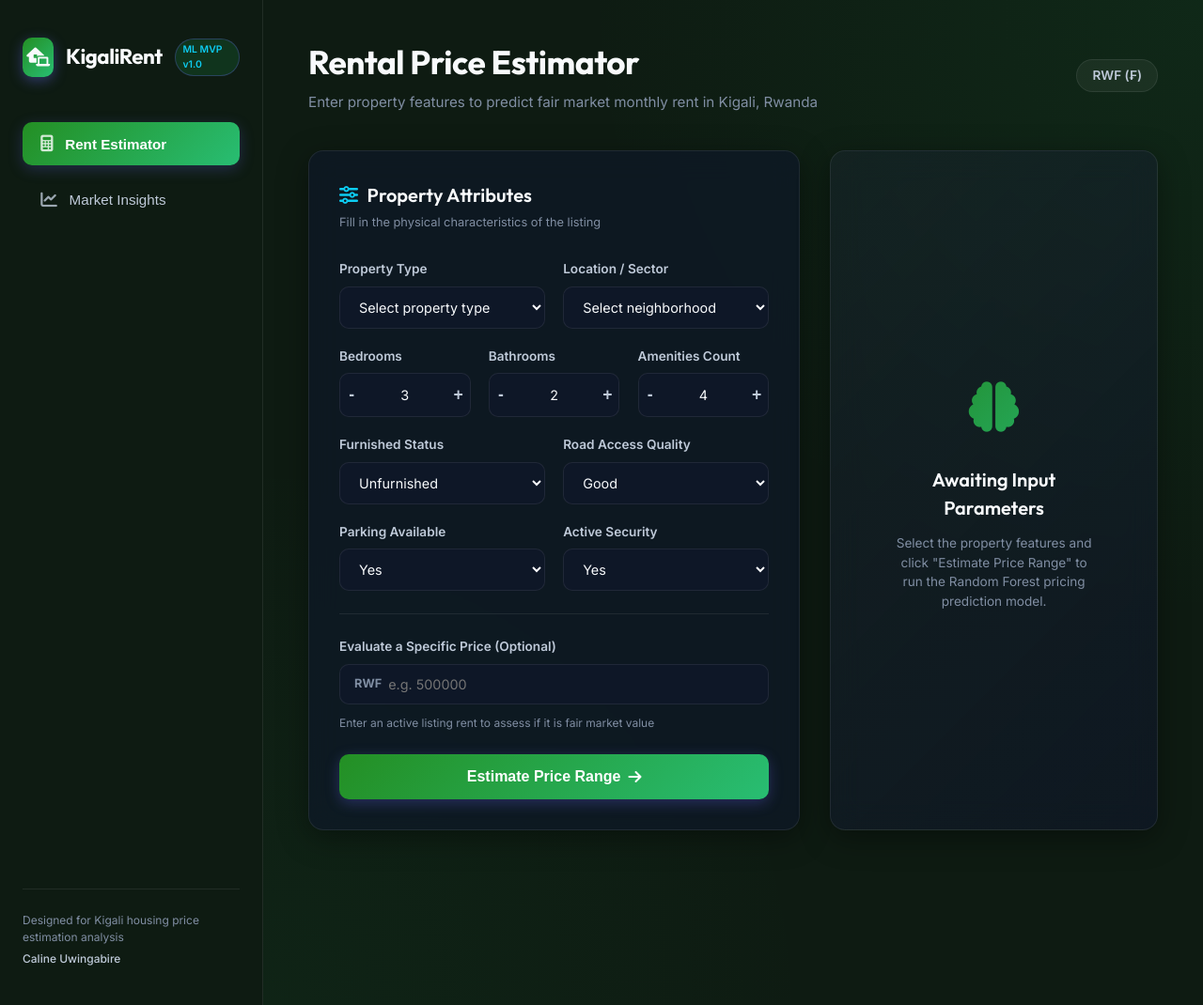
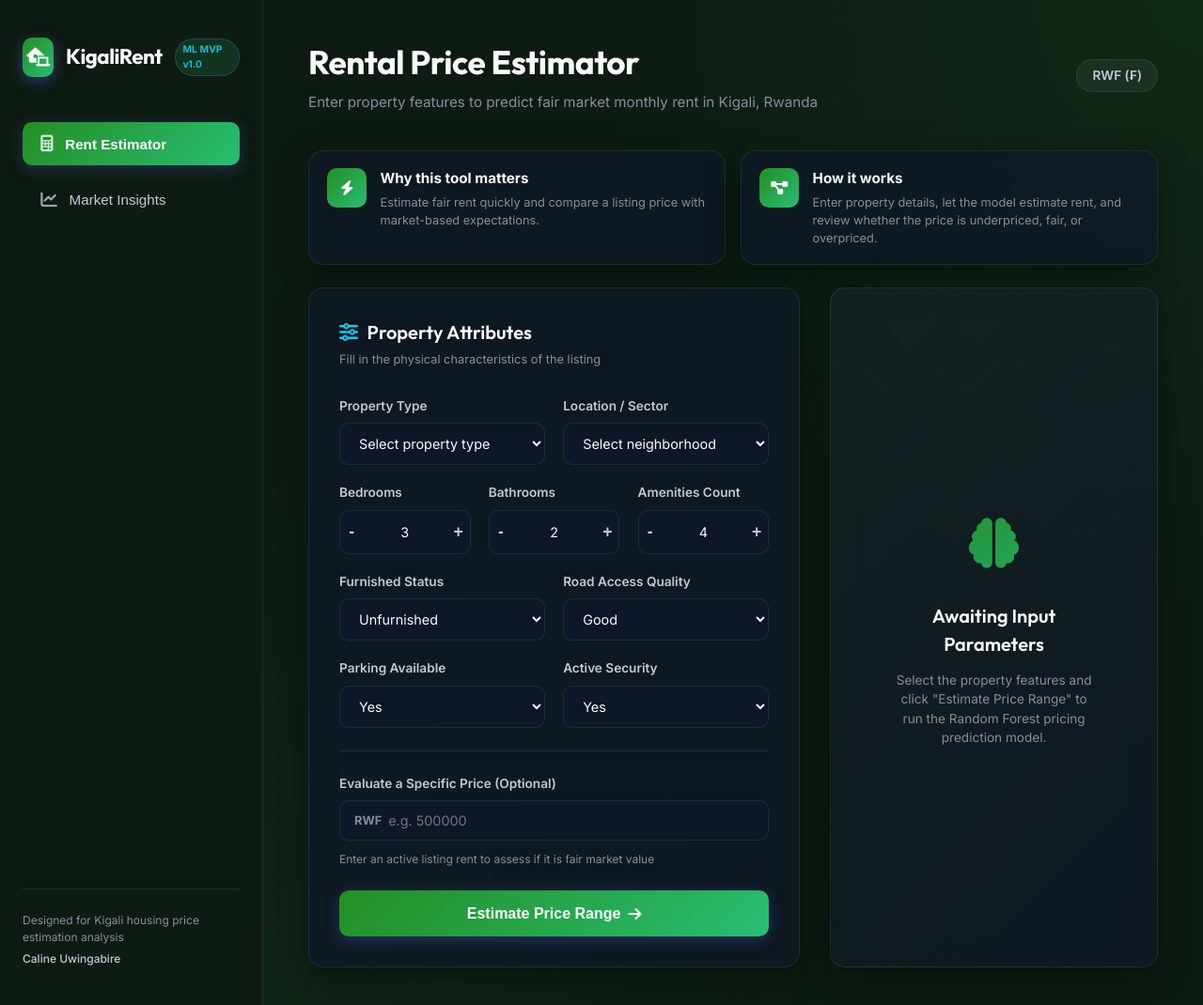
Before and after one commit to Uwingabir/kigali-rental-price-estimator, a Flask app: page / in a window 1280 px wide. Shown: the whole page at 94% size. Run offline with Flask 3, Linux system fonts and the light colour scheme; parts of the project's set-up code (start-up, migrations or seed data) failed here and were passed over.

Commit message:
Improve rental assessment UI and prediction logic

```diff
--- a/app.py
+++ b/app.py
@@ -152,33 +152,78 @@ def predict():
 
         logger.info(f"Input data prepared: {input_data.to_dict()}")
 
-        # Predict using pipeline
+        # Predict using pipeline (point estimate)
         predicted_val = pipeline.predict(input_data)[0]
         logger.info(f"Prediction successful: {predicted_val}")
 
         # Post-process predictions: rent cannot be negative
         predicted_rent = max(0.0, float(predicted_val))
 
-        # Calculate estimate range: e.g., standard confidence margin of ±12%
-        margin = 0.12
-        rent_min = round(predicted_rent * (1 - margin))
-        rent_max = round(predicted_rent * (1 + margin))
+        # Try to compute a model-based prediction interval when possible
+        # For RandomForestRegressor we can use per-tree predictions and take percentiles
+        rent_min = None
+        rent_max = None
+
+        try:
+            from sklearn.pipeline import Pipeline as _Pipeline
+
+            final_estimator = pipeline
+            X_trans = input_data
+
+            # If the pipeline is a scikit-learn Pipeline, extract the final estimator
+            if isinstance(pipeline, _Pipeline):
+                final_estimator = pipeline.steps[-1][1]
+                # transform inputs through the pipeline (all but last) if possible
+                if len(pipeline.steps) > 1 and hasattr(pipeline[:-1], 'transform'):
+                    X_trans = pipeline[:-1].transform(input_data)
+
+            # If final estimator exposes individual trees (RandomForest), build quantile interval
+            if hasattr(final_estimator, 'estimators_'):
+                # Collect each tree's prediction for the input and compute percentiles
+                tree_preds = np.vstack([est.predict(X_trans) for est in final_estimator.estimators_])
+                lower = float(np.percentile(tree_preds, 5))
+                upper = float(np.percentile(tree_preds, 95))
+                rent_min = round(max(0.0, lower))
+                rent_max = round(max(0.0, upper))
+        except Exception as e:
+            logger.debug(f"Could not compute ensemble interval: {e}")
+
+        # Fallback to a heuristic ±12% margin when model-based interval is not available
+        if rent_min is None or rent_max is None:
+            margin = 0.12
+            rent_min = round(predicted_rent * (1 - margin))
+            rent_max = round(predicted_rent * (1 + margin))
+
+        # If available, widen interval by the model's MAE to avoid incorrectly strict assessments
+        try:
+            mae = None
+            if market_stats:
+                # look for stored metrics produced by training
+                mae = market_stats.get('best_model_metrics', {}).get('MAE') or market_stats.get('mae')
+            if mae:
+                mae = float(mae)
+                rent_min = round(min(rent_min, predicted_rent - mae))
+                rent_max = round(max(rent_max, predicted_rent + mae))
+        except Exception:
+            pass
+
         predicted_rent = round(predicted_rent)
 
-        # Assess listed price if provided
-        price_status = "Not Provided"
-        price_diff_percent = 0.0
-
+        # Assess listed price if provided; otherwise mark as fair market baseline
         if listed_rent is not None:
             price_diff_percent = round(((listed_rent - predicted_rent) / predicted_rent) * 100, 1) if predicted_rent > 0 else 0
             if listed_rent < rent_min:
-                price_status = "Low"
+                price_status = "Underpriced"
             elif listed_rent > rent_max:
-                price_status = "High"
+                price_status = "Overpriced"
             else:
-                price_status = "Fair"
+                price_status = "Fair Market"
+        else:
+            # No comparison price entered; the estimate itself is the fair market value
+            price_status = "Fair Market"
+            price_diff_percent = 0.0
 
-        return jsonify({
+        response_payload = {
             "status": "success",
             "predicted_rent": predicted_rent,
             "rent_min": rent_min,
@@ -186,7 +231,18 @@ def predict():
             "listed_rent": listed_rent,
             "price_status": price_status,
             "price_diff_percent": price_diff_percent
-        })
+        }
+
+        # Include model MAE if available to help users understand typical error magnitude
+        try:
+            if market_stats:
+                mae_val = market_stats.get('best_model_metrics', {}).get('MAE') or market_stats.get('mae')
+                if mae_val is not None:
+                    response_payload['model_mae'] = round(float(mae_val))
+        except Exception:
+            pass
+
+        return jsonify(response_payload)
 
     except ValueError as e:
         logger.error(f"Value error during prediction: {str(e)}")
--- a/static/css/style.css
+++ b/static/css/style.css
@@ -254,6 +254,45 @@ body {
     gap: 2rem;
 }
 
+/* Intro / Explainer Strip */
+.insight-strip {
+    display: grid;
+    grid-template-columns: repeat(2, minmax(0, 1fr));
+    gap: 1rem;
+    margin-bottom: 1.5rem;
+}
+
+.info-card {
+    display: flex;
+    gap: 0.9rem;
+    align-items: flex-start;
+    padding: 1.1rem 1.2rem;
+}
+
+.info-icon {
+    width: 42px;
+    height: 42px;
+    border-radius: 10px;
+    background: var(--primary-gradient);
+    display: flex;
+    align-items: center;
+    justify-content: center;
+    color: white;
+    flex-shrink: 0;
+}
+
+.info-card h4 {
+    font-size: 0.95rem;
+    font-weight: 700;
+    margin-bottom: 0.25rem;
+}
+
+.info-card p {
+    font-size: 0.8rem;
+    color: var(--text-muted);
+    line-height: 1.5;
+}
+
 /* Form Styling */
 .form-row {
     display: flex;
@@ -377,13 +416,16 @@ select option {
 }
 
 /* Buttons */
-.submit-btn {
-    width: 100%;
-    background: var(--primary-gradient);
+.button-row {
+    display: flex;
+    gap: 0.75rem;
+    margin-top: 1.5rem;
+}
+
+.submit-btn, .secondary-btn {
     border: none;
     border-radius: 10px;
-    padding: 0.95rem;
-    color: white;
+    padding: 0.95rem 1rem;
     font-size: 1rem;
     font-weight: 600;
     cursor: pointer;
@@ -391,9 +433,14 @@ select option {
     align-items: center;
     justify-content: center;
     gap: 0.5rem;
+    transition: all var(--transition-speed) ease;
+}
+
+.submit-btn {
+    flex: 1;
+    background: var(--primary-gradient);
+    color: white;
     box-shadow: 0 4px 15px rgba(99, 102, 241, 0.3);
-    margin-top: 1.5rem;
-    transition: all var(--transition-speed) ease;
 }
 
 .submit-btn:hover {
--- a/static/js/main.js
+++ b/static/js/main.js
@@ -26,6 +26,19 @@ document.querySelectorAll('.nav-btn').forEach(btn => {
     });
 });
 
+function populateSampleData() {
+    document.getElementById('property_type').value = 'Apartment';
+    document.getElementById('location').value = 'Kacyiru';
+    document.getElementById('bedrooms').value = '3';
+    document.getElementById('bathrooms').value = '2';
+    document.getElementById('amenities_count').value = '4';
+    document.getElementById('furnished_status').value = 'Furnished';
+    document.getElementById('road_access').value = 'Good';
+    document.getElementById('parking').value = 'Yes';
+    document.getElementById('security').value = 'Yes';
+    // Leave listed_rent empty so user can optionally enter their own price to evaluate
+}
+
 // Helper Function: Increment/Decrement Input Counts
 function adjustValue(inputId, delta) {
     const input = document.getElementById(inputId);
@@ -47,6 +60,7 @@ function formatCurrency(num) {
 
 // Intercept Rent Estimator Form Submission
 const form = document.getElementById('estimator-form');
+
 form.addEventListener('submit', async (e) => {
     e.preventDefault();
 
@@ -109,13 +123,19 @@ form.addEventListener('submit', async (e) => {
 
         // Handle Listed Rent Price Check
         const evalBox = document.getElementById('listed-evaluation-box');
+
         if (resData.listed_rent !== null) {
+            // User provided a price to compare
             evalBox.classList.remove('hidden');
+
+            // Show comparison-based assessment
             document.getElementById('val-listed-rent').innerText = formatCurrency(resData.listed_rent) + " RWF";
+            document.getElementById('val-model-mae').innerText = resData.model_mae ? `${formatCurrency(resData.model_mae)} RWF` : 'Not available';
 
             const statusTag = document.getElementById('val-price-status');
             statusTag.innerText = resData.price_status + " Rent";
-            statusTag.className = `status-tag ${resData.price_status.toLowerCase()}`;
+            const statusClass = resData.price_status.toLowerCase().replace(' ', '-');
+            statusTag.className = `status-tag ${statusClass}`;
 
             // Text comparison description
             const diffText = resData.price_diff_percent > 0
@@ -124,13 +144,38 @@ form.addEventListener('submit', async (e) => {
 
             document.getElementById('val-price-diff').innerText = resData.price_diff_percent === 0 ? "exactly identical" : diffText;
 
+            const modelNote = document.getElementById('model-note');
+            if (modelNote) {
+                const maeText = resData.model_mae ? `The model's typical error is about ${formatCurrency(resData.model_mae)} RWF, so a larger gap can indicate a price that is unusually high or low for this market.` : 'Price assessment uses the model\'s estimated range and typical error level.';
+                modelNote.querySelector('span').innerText = maeText;
+            }
+
             // Adjust pointer location on gauge (Middle is 50%. Underpriced: 5-50%. Overpriced: 50-95%)
             const pointer = document.getElementById('meter-pointer');
             let offset = 50 + (resData.price_diff_percent * 1.35); // Scale sensitivity
             offset = Math.max(5, Math.min(95, offset)); // Bound limits
             pointer.style.left = `${offset}%`;
         } else {
-            evalBox.classList.add('hidden');
+            // No price provided; show that the estimate is the fair market value
+            evalBox.classList.remove('hidden');
+            document.getElementById('val-listed-rent').innerText = 'Not provided';
+            document.getElementById('val-model-mae').innerText = resData.model_mae ? `${formatCurrency(resData.model_mae)} RWF` : 'Not available';
+
+            const statusTag = document.getElementById('val-price-status');
+            statusTag.innerText = 'Fair Market Estimate';
+            statusTag.className = 'status-tag fair';
+
+            document.getElementById('val-price-diff').innerText = 'This is the estimated fair market rent for the specified property.';
+
+            const modelNote = document.getElementById('model-note');
+            if (modelNote) {
+                const maeText = resData.model_mae ? `The model's typical error is about ${formatCurrency(resData.model_mae)} RWF. Enter a listing price in the optional field to compare and see if it is underpriced, fair, or overpriced.` : 'Enter a listing price to compare against this estimate.';
+                modelNote.querySelector('span').innerText = maeText;
+            }
+
+            // Center the pointer at fair market (50%)
+            const pointer = document.getElementById('meter-pointer');
+            pointer.style.left = '50%';
         }
 
         // Display result block
--- a/templates/index.html
+++ b/templates/index.html
@@ -57,6 +57,27 @@
 
             <!-- TAB 1: Rent Estimator -->
             <section id="estimator-tab" class="tab-panel active">
+                <div class="insight-strip">
+                    <div class="glass-card info-card">
+                        <div class="info-icon">
+                            <i class="fa-solid fa-bolt"></i>
+                        </div>
+                        <div>
+                            <h4>Why this tool matters</h4>
+                            <p>Estimate fair rent quickly and compare a listing price with market-based expectations.</p>
+                        </div>
+                    </div>
+                    <div class="glass-card info-card">
+                        <div class="info-icon">
+                            <i class="fa-solid fa-diagram-project"></i>
+                        </div>
+                        <div>
+                            <h4>How it works</h4>
+                            <p>Enter property details, let the model estimate rent, and review whether the price is underpriced, fair, or overpriced.</p>
+                        </div>
+                    </div>
+                </div>
+
                 <div class="grid-container">
                     <!-- Input Form Panel -->
                     <div class="glass-card form-panel">
@@ -166,9 +187,11 @@
                                 <span class="form-tip">Enter an active listing rent to assess if it is fair market value</span>
                             </div>
 
-                            <button type="submit" class="submit-btn">
-                                <span class="btn-text">Estimate Price Range</span> <i class="fa-solid fa-arrow-right"></i>
-                            </button>
+                            <div class="button-row">
+                                <button type="submit" class="submit-btn">
+                                    <span class="btn-text">Estimate Price Range</span> <i class="fa-solid fa-arrow-right"></i>
+                                </button>
+                            </div>
                         </form>
                     </div>
 
@@ -188,6 +211,11 @@
                             <div class="card-header centered">
                                 <span class="tag">Estimate Calculated</span>
                                 <h3>Predicted Monthly Rent</h3>
+                            </div>
+
+                            <div class="result-note">
+                                <i class="fa-solid fa-chart-line"></i>
+                                <span>Estimated from historical Kigali listings and property features</span>
                             </div>
 
                             <div class="price-output">
@@ -243,6 +271,14 @@
                                     <i class="fa-solid fa-bullseye"></i>
                                     <span>Cross-Validated $R^2$: <strong>0.7808</strong></span>
                                 </div>
+                                <div class="meta-item">
+                                    <i class="fa-solid fa-magnifying-glass-chart"></i>
+                                    <span>Typical error: <strong id="val-model-mae">-</strong></span>
+                                </div>
+                            </div>
+                            <div class="model-note" id="model-note">
+                                <i class="fa-solid fa-circle-info"></i>
+                                <span>Price assessment uses the model's estimated range and typical error level.</span>
                             </div>
                         </div>
                     </div>
```
Also changed, not shown: other parts of static/css/style.css (+38 -3 lines), train_model.py (+5 -2 lines), README.md, 1 other file.
